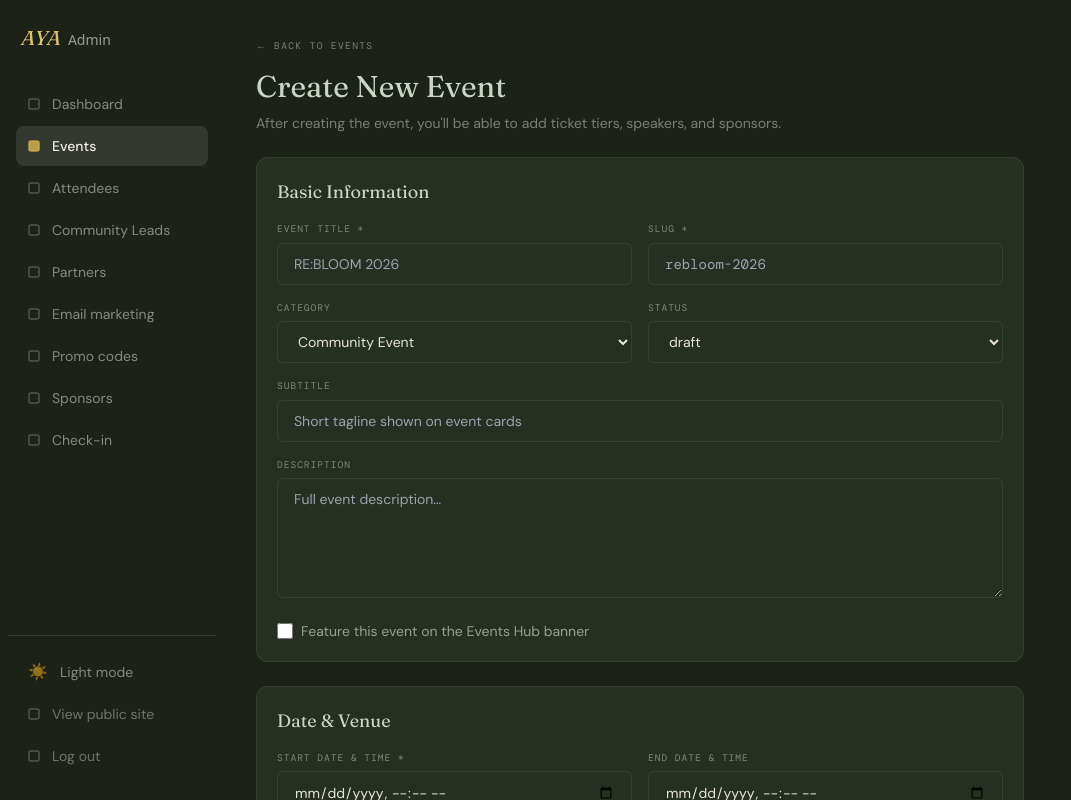
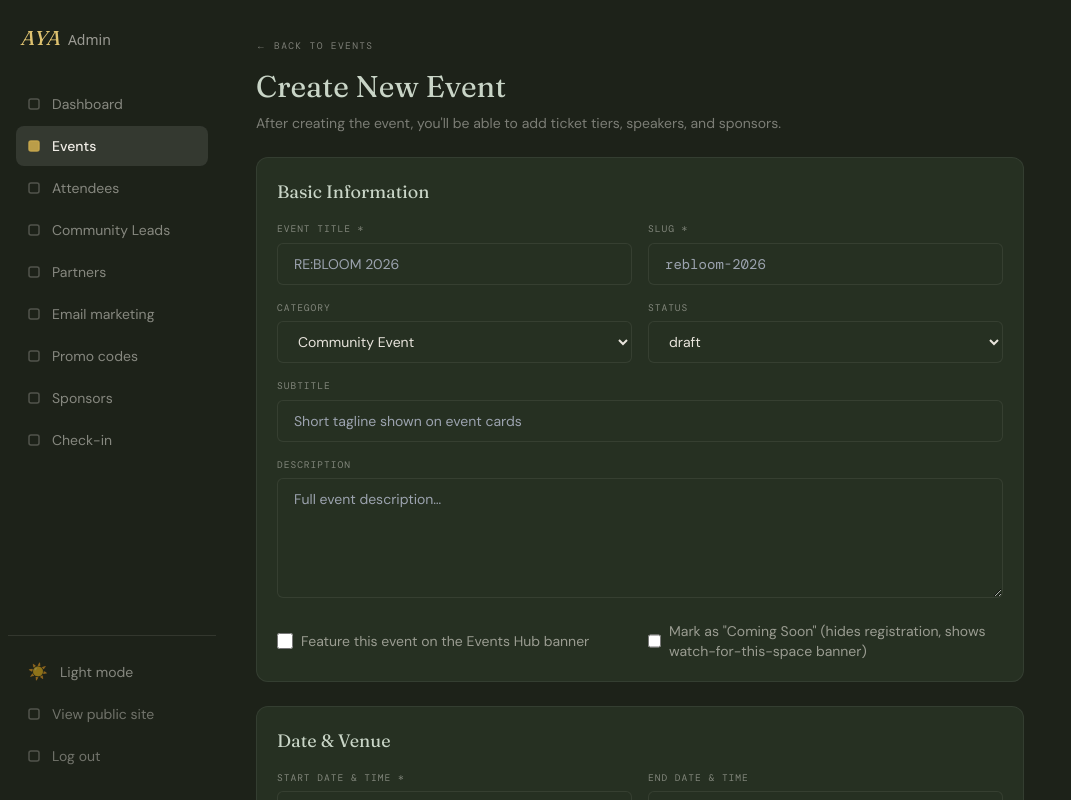
Before and after one commit to destinevents/AYATicketing, a Next.js app: page /admin/events/new in a window 1280 px wide. Shown: the top 800 px of the page, without its empty margins (0-1071 px from the left). Built offline with nearby package versions, Linux system fonts and the light colour scheme; a web font is replaced by a local one.

Commit message:
feat: add coming_soon toggle to admin event form

```diff
--- a/src/app/admin/(authenticated)/events/EventForm.tsx
+++ b/src/app/admin/(authenticated)/events/EventForm.tsx
@@ -41,6 +41,7 @@ export function EventForm({ mode, initialEvent }: EventFormProps) {
   const [category, setCategory] = useState<EventCategory>(initialEvent?.category ?? "other");
   const [status, setStatus] = useState<EventStatus>(initialEvent?.status ?? "draft");
   const [isFeatured, setIsFeatured] = useState(initialEvent?.is_featured ?? false);
+  const [comingSoon, setComingSoon] = useState(initialEvent?.coming_soon ?? false);
 
   const [startDate, setStartDate] = useState(toLocalDateTimeInput(initialEvent?.start_date ?? null));
   const [endDate, setEndDate] = useState(toLocalDateTimeInput(initialEvent?.end_date ?? null));
@@ -170,6 +171,7 @@ export function EventForm({ mode, initialEvent }: EventFormProps) {
       category,
       status,
       is_featured: isFeatured,
+      coming_soon: comingSoon,
       start_date: startDate ? new Date(startDate).toISOString() : new Date().toISOString(),
       end_date: endDate ? new Date(endDate).toISOString() : null,
       venue_name: venueName || null,
@@ -248,6 +250,10 @@ export function EventForm({ mode, initialEvent }: EventFormProps) {
           <label className="flex items-center gap-2 text-sm text-ink/80">
             <input type="checkbox" checked={isFeatured} onChange={(e) => setIsFeatured(e.target.checked)} className="h-4 w-4 rounded border-pine/30 accent-pine" />
             Feature this event on the Events Hub banner
+          </label>
+          <label className="flex items-center gap-2 text-sm text-ink/80">
+            <input type="checkbox" checked={comingSoon} onChange={(e) => setComingSoon(e.target.checked)} className="h-4 w-4 rounded border-pine/30 accent-pine" />
+            Mark as "Coming Soon" (hides registration, shows watch-for-this-space banner)
           </label>
         </div>
       </div>
```
